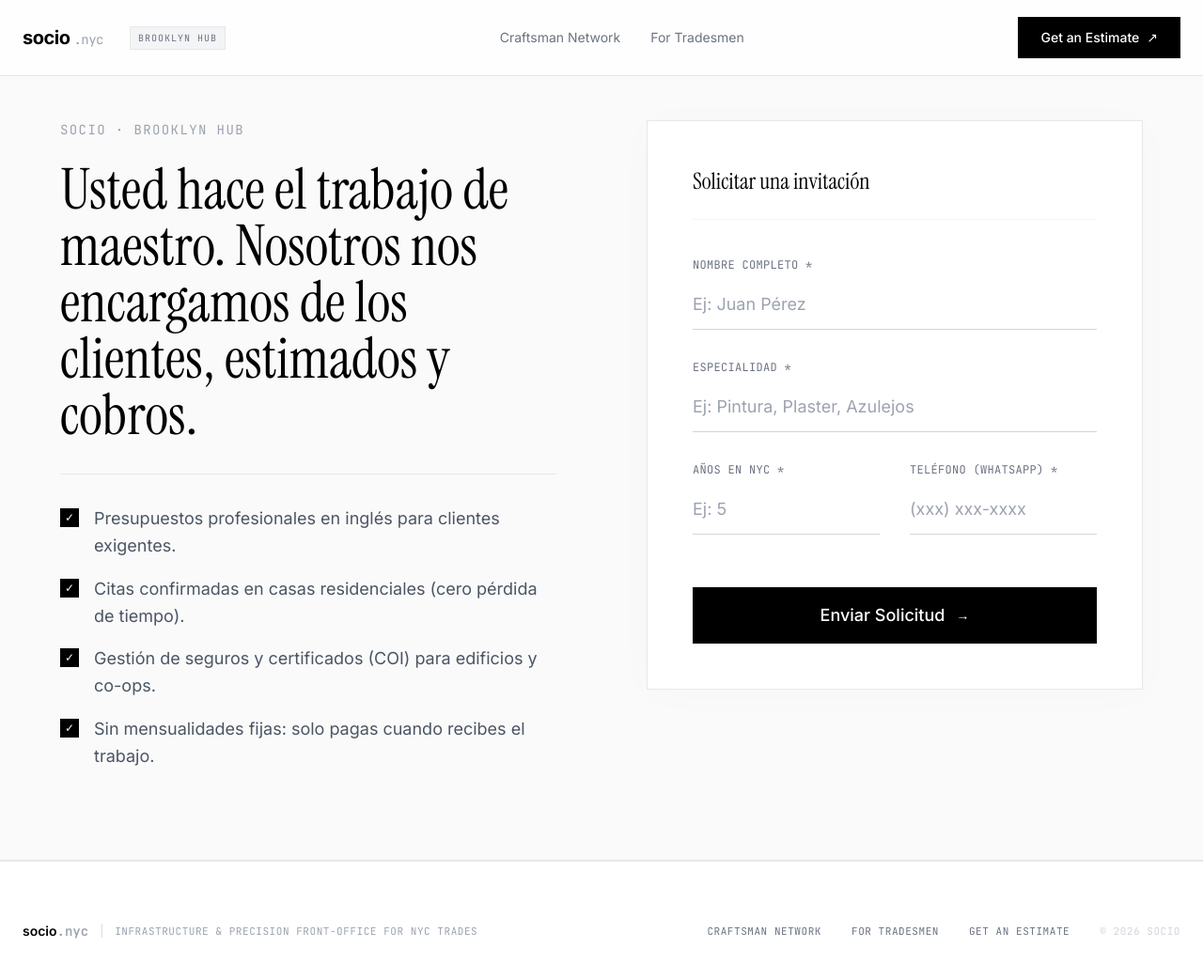
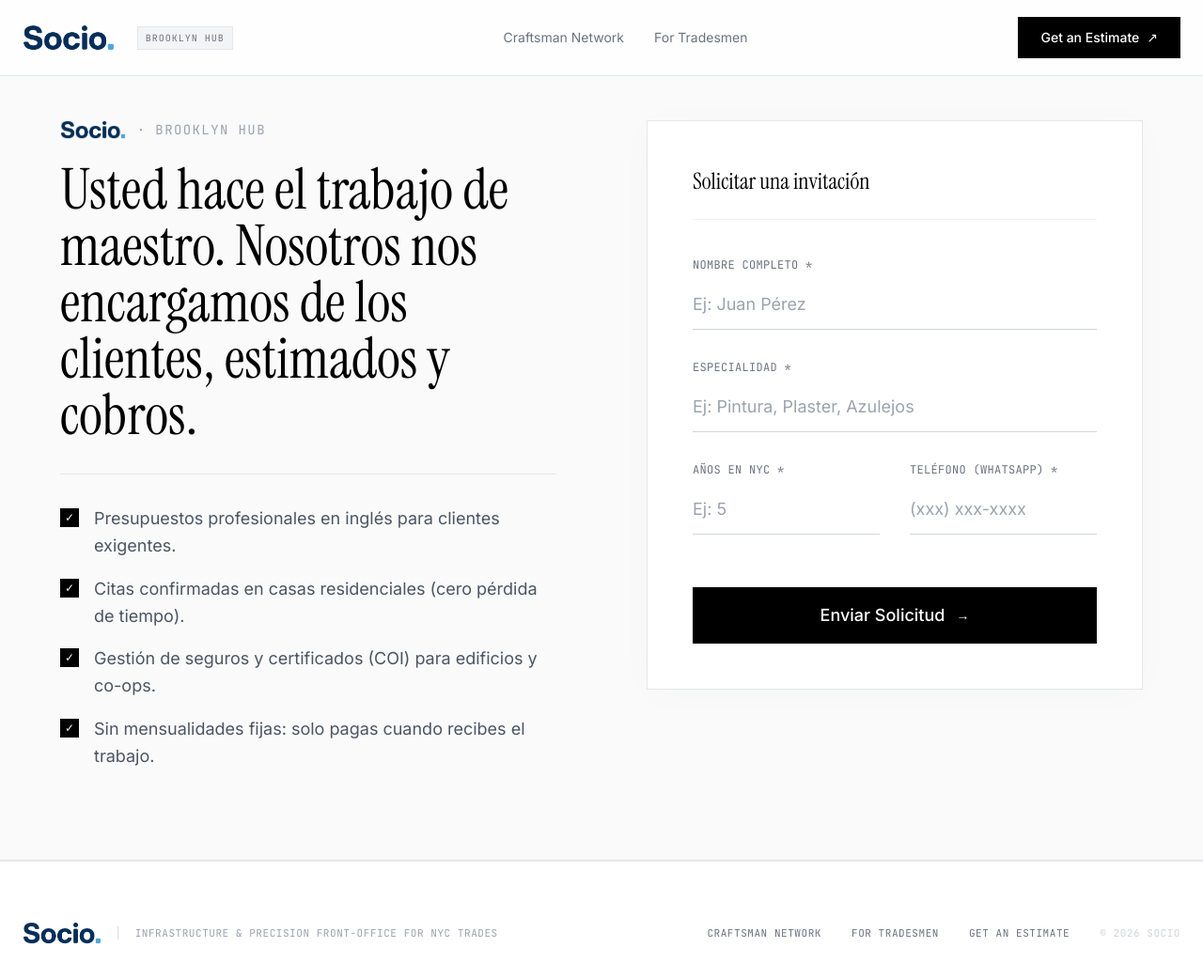
Before and after one commit to NickAiNYC/Socio, a Next.js app: page /contractors/join in a window 1280 px wide. Shown: the top 1042 px of the page at 94% size. Built offline with nearby package versions, Linux system fonts and the light colour scheme.

Commit message:
feat: integrate authentic Socio logo with blue period mark site-wide

```diff
--- a/app/contractors/join/page.tsx
+++ b/app/contractors/join/page.tsx
@@ -1,6 +1,7 @@
 'use client';
 
 import { motion } from 'framer-motion';
+import Image from 'next/image';
 import { TradesmanForm } from '@/components/TradesmanForm';
 
 export default function JoinFormPage() {
@@ -21,9 +22,18 @@ export default function JoinFormPage() {
             animate={{ opacity: 1, y: 0 }}
             transition={{ duration: 0.6, ease: 'easeOut' }}
           >
-            <span className="font-mono text-sm uppercase tracking-widest text-gray-400 mb-6 block">
-              Socio · Brooklyn Hub
-            </span>
+            <div className="flex items-center gap-3 mb-6">
+              <Image
+                src="/socio-logo.png"
+                alt="Socio."
+                width={84}
+                height={24}
+                className="h-5 w-auto object-contain"
+              />
+              <span className="font-mono text-sm uppercase tracking-widest text-gray-400">
+                · Brooklyn Hub
+              </span>
+            </div>
             <h1 className="text-4xl sm:text-5xl md:text-6xl font-serif leading-[1.1] text-black mb-8 pr-4">
               Usted hace el trabajo de maestro. Nosotros nos encargamos de los clientes, estimados y cobros.
             </h1>
--- a/components/Navigation.tsx
+++ b/components/Navigation.tsx
@@ -1,18 +1,25 @@
 'use client';
 
 import Link from 'next/link';
+import Image from 'next/image';
 
 export function Navigation() {
   return (
     <header className="fixed top-0 left-0 right-0 z-50 bg-white/80 backdrop-blur-md border-b border-gray-200">
       <div className="max-w-7xl mx-auto px-6 h-20 flex items-center justify-between">
-        {/* Logomark */}
+        {/* Logomark with authentic Socio. bluish dot logo */}
         <div className="flex items-center gap-3">
-          <Link href="/" className="text-xl tracking-tight text-black flex items-baseline gap-1">
-            <span className="font-bold">socio</span>
-            <span className="font-mono text-gray-400 text-sm">.nyc</span>
+          <Link href="/" className="flex items-center group">
+            <Image
+              src="/socio-logo.png"
+              alt="Socio."
+              width={112}
+              height={32}
+              className="h-7 w-auto object-contain transition-opacity group-hover:opacity-80"
+              priority
+            />
           </Link>
-          <div className="hidden md:flex items-center justify-center px-2 py-1 bg-gray-100 text-gray-500 font-mono text-[10px] uppercase tracking-widest ml-4 border border-gray-200">
+          <div className="hidden md:flex items-center justify-center px-2 py-1 bg-gray-100 text-gray-500 font-mono text-[10px] uppercase tracking-widest ml-3 border border-gray-200">
             Brooklyn Hub
           </div>
         </div>
--- a/components/layout/Footer.tsx
+++ b/components/layout/Footer.tsx
@@ -1,12 +1,19 @@
 import Link from 'next/link';
+import Image from 'next/image';
 
 export default function Footer() {
   return (
     <footer className="border-t border-gray-200 bg-white py-16 px-6">
       <div className="max-w-7xl mx-auto flex flex-col md:flex-row items-start md:items-center justify-between gap-8 text-xs font-sans text-gray-500">
-        <div className="flex flex-col sm:flex-row sm:items-center gap-3">
-          <Link href="/" className="text-black font-semibold text-sm">
-            socio<span className="font-mono text-gray-400">.nyc</span>
+        <div className="flex flex-col sm:flex-row sm:items-center gap-4">
+          <Link href="/" className="flex items-center group">
+            <Image
+              src="/socio-logo.png"
+              alt="Socio."
+              width={96}
+              height={28}
+              className="h-6 w-auto object-contain transition-opacity group-hover:opacity-80"
+            />
           </Link>
           <span className="hidden sm:inline text-gray-300">|</span>
           <span className="font-mono text-[11px] text-gray-400 uppercase tracking-wider">
```
Also changed, not shown: public/socio-logo.png (added).
